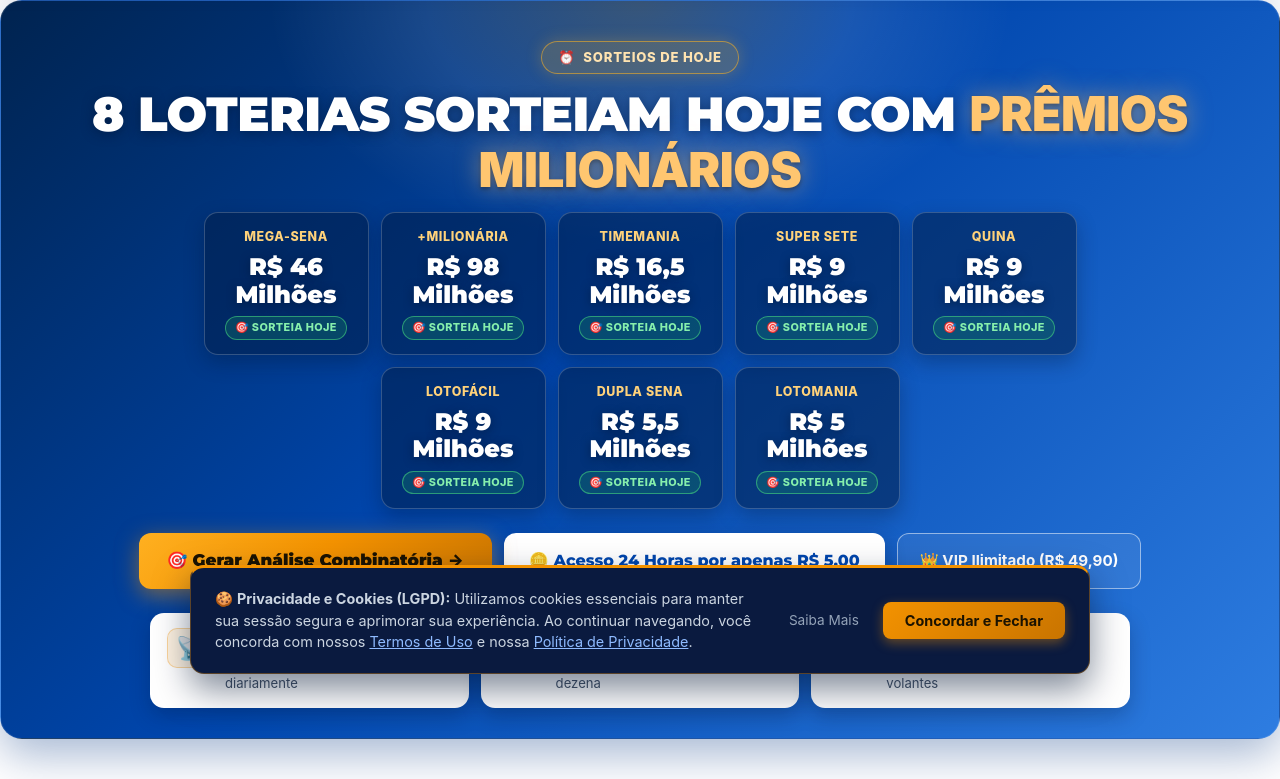
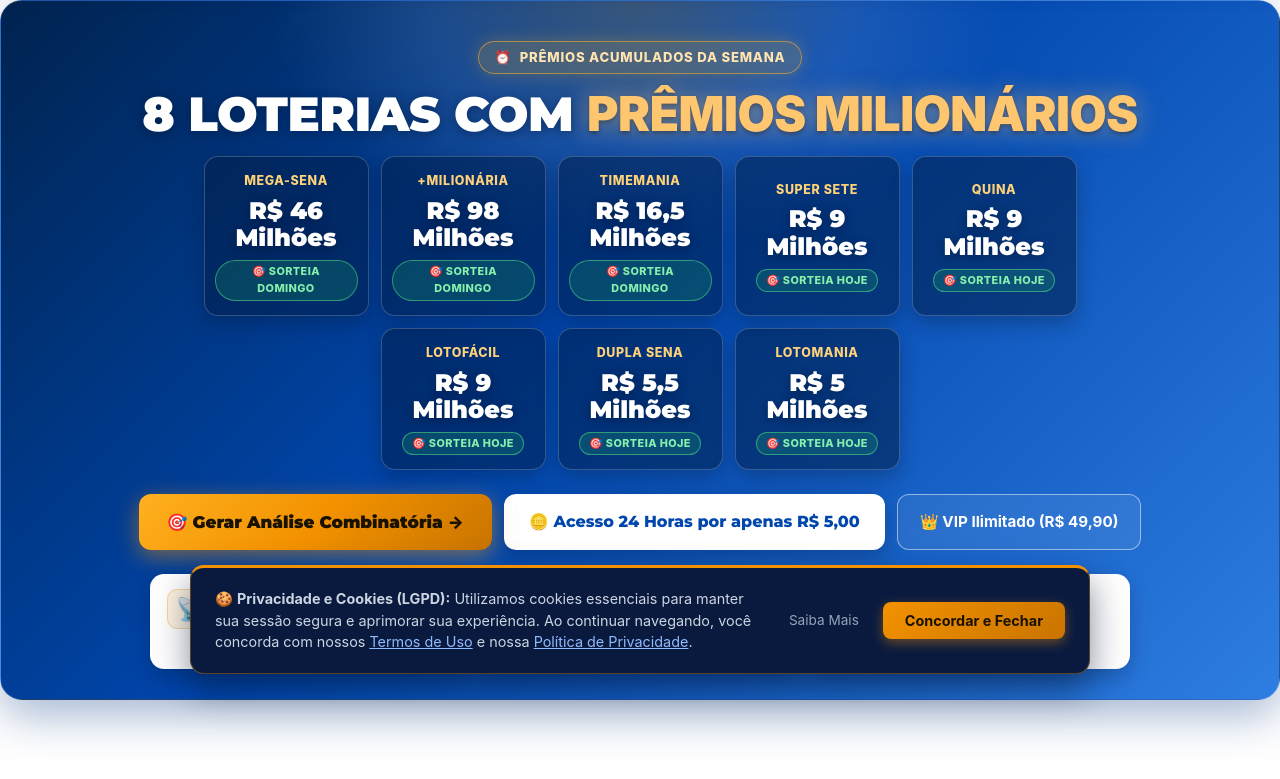
Before and after one commit to SPTOXI/calculodasorte, a Flask app: page / in a window 1280 px wide. Shown: the part 106-885 px from the top of the page. Run offline with Flask 3, Linux system fonts and the light colour scheme; parts of the project's set-up code (start-up, migrations or seed data) failed here and were passed over.

Commit message:
Fix hero draw-day badges: not all 8 lotteries draw today (#35)
Mega-Sena, Timemania and +Milionária draw Sunday; the other 5
(Lotofácil, Quina, Super Sete, Dupla Sena, Lotomania) draw today
(Friday). Previously every card said "Sorteia Hoje" regardless of
actual draw day. Also dropped the inaccurate "SORTEIAM HOJE" claim
from the top badge and hero title.


Claude-Session: https://claude.ai/code/session_01JDG1LBBLqnzhB8V3UyuSpz

Co-authored-by: Claude <noreply@anthropic.com>

```diff
--- a/templates/landing.html
+++ b/templates/landing.html
@@ -390,11 +390,11 @@
 
         <!-- Badge Oficial -->
         <div class="indep-badge">
-            <span>⏰</span> SORTEIOS DE HOJE
+            <span>⏰</span> PRÊMIOS ACUMULADOS DA SEMANA
         </div>
 
         <h1 class="indep-main-title">
-            8 LOTERIAS SORTEIAM HOJE <br class="indep-br-mobile">COM <span class="indep-title-gold">PRÊMIOS MILIONÁRIOS</span>
+            8 LOTERIAS <br class="indep-br-mobile">COM <span class="indep-title-gold">PRÊMIOS MILIONÁRIOS</span>
         </h1>
 
         <!-- Grade de Prêmios Acumulados -->
@@ -402,17 +402,17 @@
             <a href="/cadastro" class="indep-prize-mini-card">
                 <span class="indep-prize-mini-name">Mega-Sena</span>
                 <span class="indep-prize-mini-amount">R$ 46 Milhões</span>
-                <span class="indep-prize-mini-today">🎯 Sorteia Hoje</span>
+                <span class="indep-prize-mini-today">🎯 Sorteia Domingo</span>
             </a>
             <a href="/cadastro" class="indep-prize-mini-card">
                 <span class="indep-prize-mini-name">+Milionária</span>
                 <span class="indep-prize-mini-amount">R$ 98 Milhões</span>
-                <span class="indep-prize-mini-today">🎯 Sorteia Hoje</span>
+                <span class="indep-prize-mini-today">🎯 Sorteia Domingo</span>
             </a>
             <a href="/cadastro" class="indep-prize-mini-card">
                 <span class="indep-prize-mini-name">Timemania</span>
                 <span class="indep-prize-mini-amount">R$ 16,5 Milhões</span>
-                <span class="indep-prize-mini-today">🎯 Sorteia Hoje</span>
+                <span class="indep-prize-mini-today">🎯 Sorteia Domingo</span>
             </a>
             <a href="/cadastro" class="indep-prize-mini-card">
                 <span class="indep-prize-mini-name">Super Sete</span>
```
